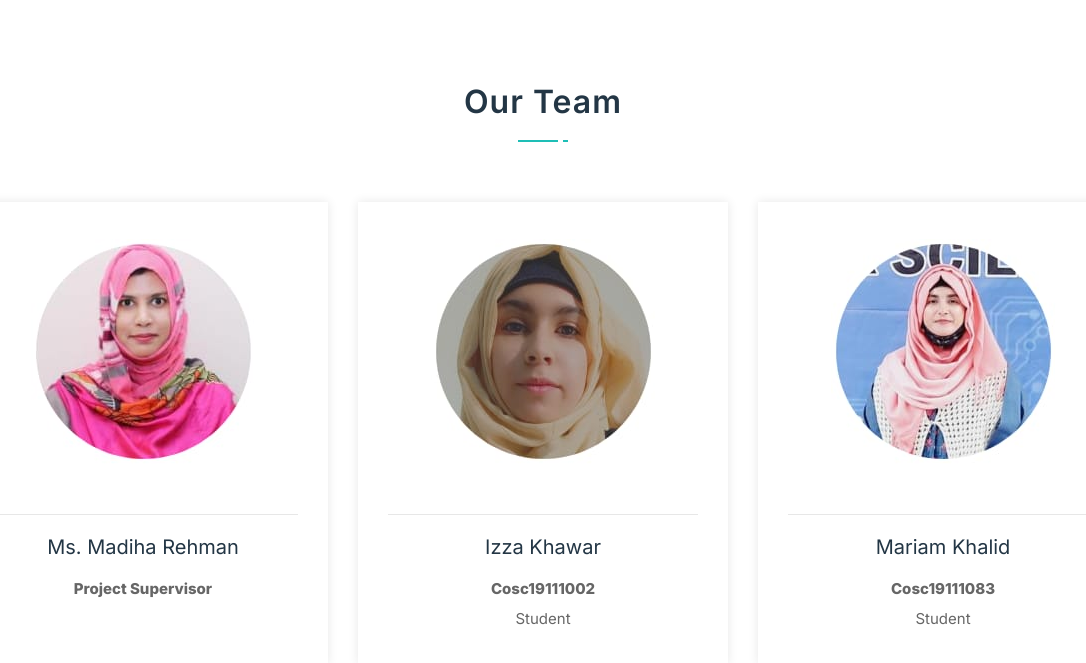
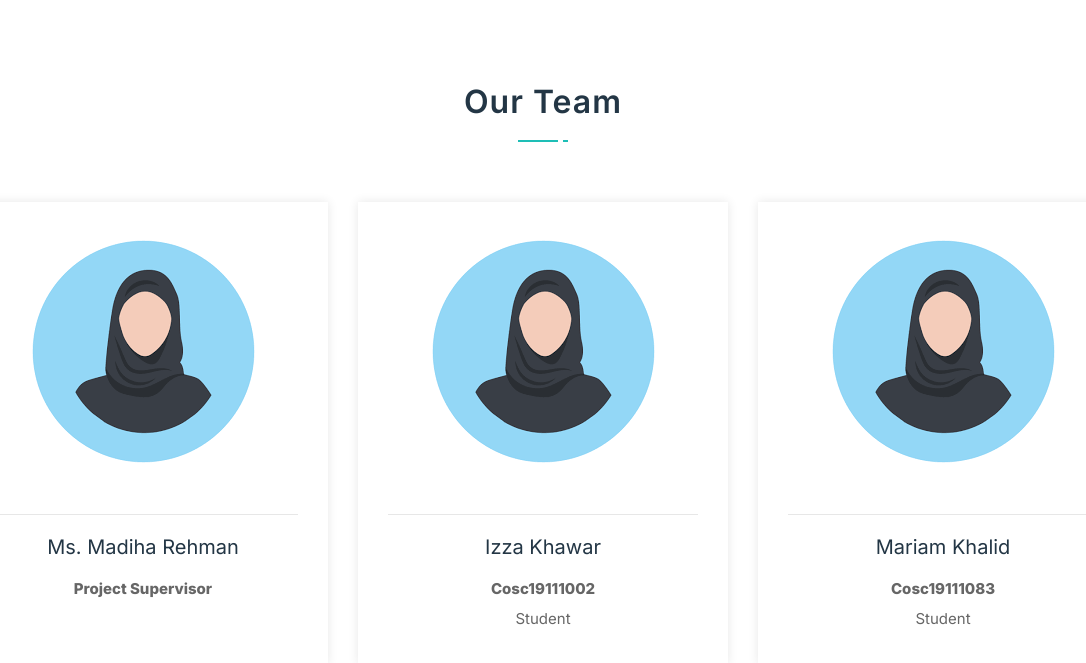
Before and after one commit to IzzaKhawar/kgp, a Django app: template app/templates/hod/main/index.html in a window 1280 px wide. Shown: the part 1508-2171 px from the top of the page, without its empty margins (97-1183 px from the left). Run offline with Django 4.2, Linux system fonts and the light colour scheme; the template is opened without the code that fills it: values that come from a table or form of the project are taken from there, others are empty; data comes from the database, SQL or seed files in the repository; some libraries are stand-ins or nearby versions; some web fonts are replaced.

Commit message:
Update index.html

```diff
--- a/app/templates/hod/main/index.html
+++ b/app/templates/hod/main/index.html
@@ -222,7 +222,7 @@
                     <div class="single-item col-lg-4 col-md-6">
                         <div class="item">
                             <div class="thumb">
-                             <center>   <img src="{% static 'main/img/madiha.png' %}"  alt="Team"  style="max-width: 330px;max-height: 300px; margin-top: 10%; ">
+                             <center>   <img src="{% static 'main/img/female.png' %}"  alt="Team"  style="max-width: 330px;max-height: 300px; margin-top: 10%; ">
                              </center>
                             </div>
                             <div class="info">
@@ -244,7 +244,7 @@
                     <div class="single-item col-lg-4 col-md-6">
                         <div class="item">
                             <div class="thumb">
-                             <center>   <img src="{% static 'main/img/izza.png' %}"  alt="Team"  style="max-width: 330px;max-height: 300px; margin-top: 10%; ">
+                             <center>   <img src="{% static 'main/img/female.png' %}"  alt="Team"  style="max-width: 330px;max-height: 300px; margin-top: 10%; ">
                              </center>
                             </div>
                             <div class="info">
@@ -266,7 +266,7 @@
                     <div class="single-item col-lg-4 col-md-6">
                         <div class="item">
                             <div class="thumb">
-                              <center>  <img src="{% static 'main/img/mariam.png' %}"  alt="Team" style="max-width: 330px;max-height: 300px; margin-top: 10%; ">
+                              <center>  <img src="{% static 'main/img/female.png' %}"  alt="Team" style="max-width: 330px;max-height: 300px; margin-top: 10%; ">
                               </center>
                             </div>
                             <div class="info">
```
